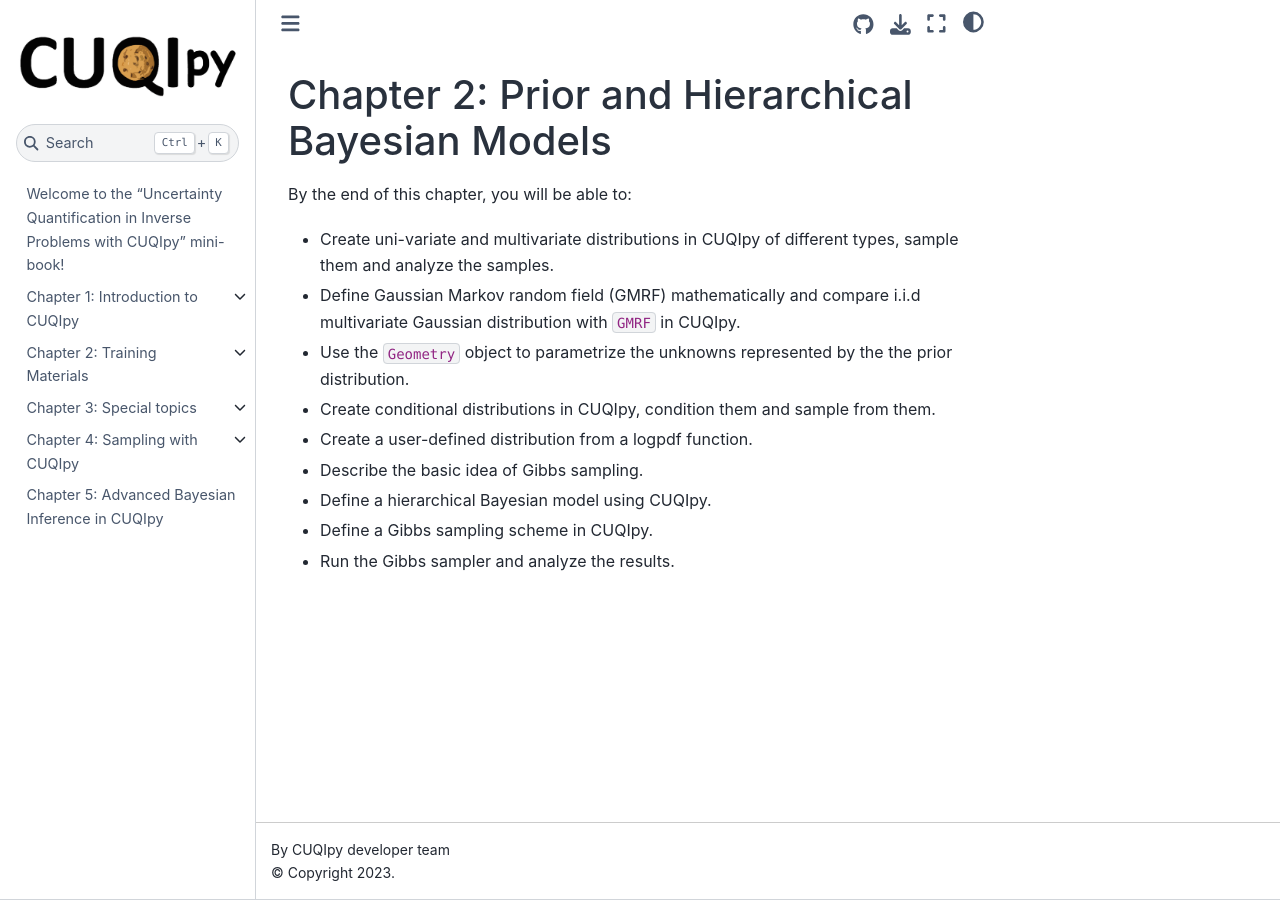
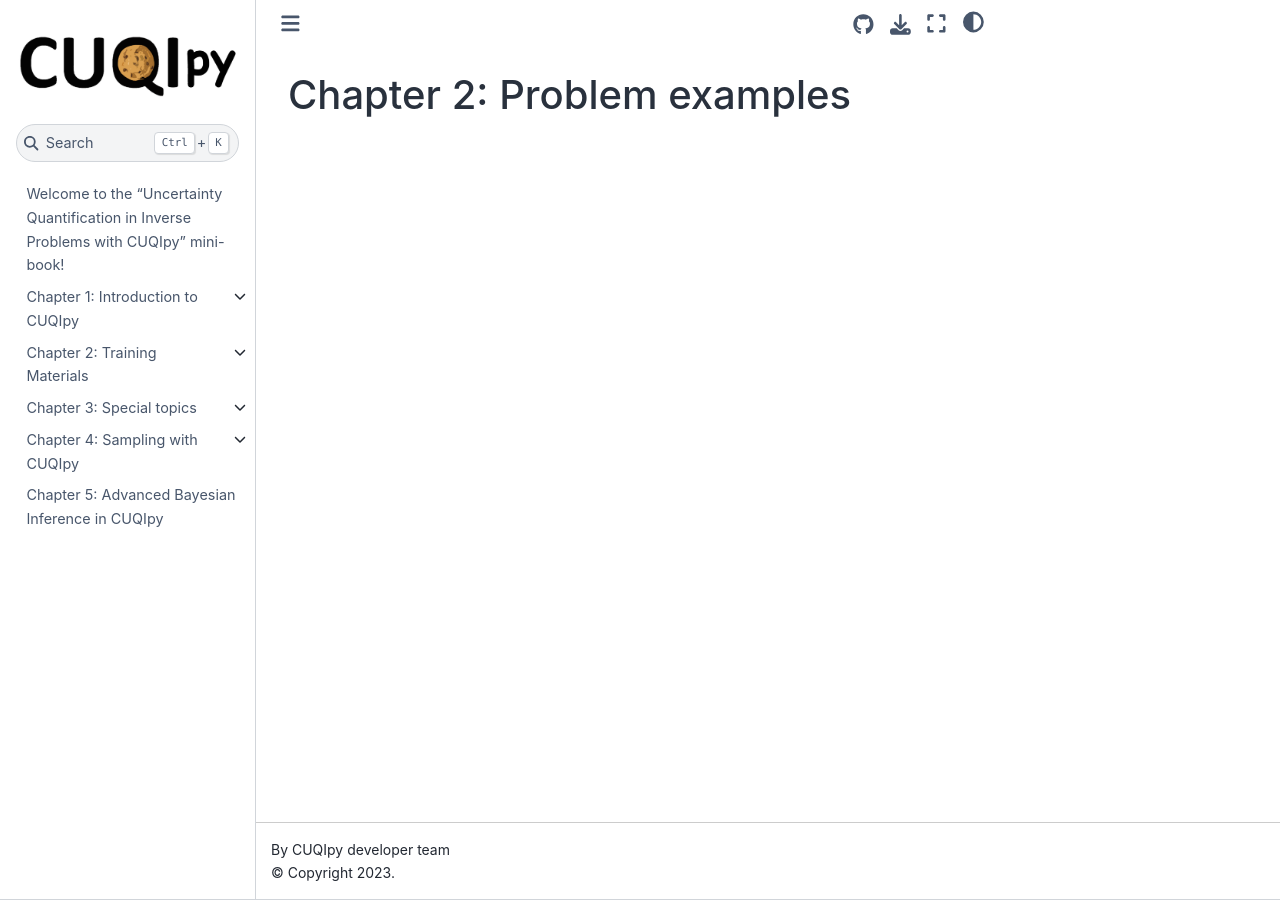
Before and after one commit to amal-ghamdi/CUQI-Book-test, a Jupyter Book: the page built from chapter02/chapter02.md, in a window 1280 px wide. Built offline with Jupyter Book 1.0.4 settings and Sphinx 7.4.7 and the Sphinx Book theme 1.1.4, drawn with Linux system fonts in a browser that asks for light colours; pages that are not in the unit, such as notebooks, are missing from menus.

Commit message:
update chapter intro page

```diff
--- a/chapter02/chapter02.md
+++ b/chapter02/chapter02.md
@@ -1,13 +1 @@
-# Chapter 2: Prior and Hierarchical Bayesian Models
-
-By the end of this chapter, you will be able to:
-
-- Create uni-variate and multivariate distributions in CUQIpy of different types, sample them and analyze the samples.
-- Define Gaussian Markov random field (GMRF) mathematically and compare i.i.d multivariate Gaussian distribution with `GMRF` in CUQIpy.
-- Use the `Geometry` object to parametrize the unknowns represented by the the prior distribution.
-- Create conditional distributions in CUQIpy, condition them and sample from them.
-- Create a user-defined distribution from a logpdf function.
-- Describe the basic idea of Gibbs sampling.
-- Define a hierarchical Bayesian model using CUQIpy.
-- Define a Gibbs sampling scheme in CUQIpy.
-- Run the Gibbs sampler and analyze the results.
+# Chapter 2: Problem examples
```
